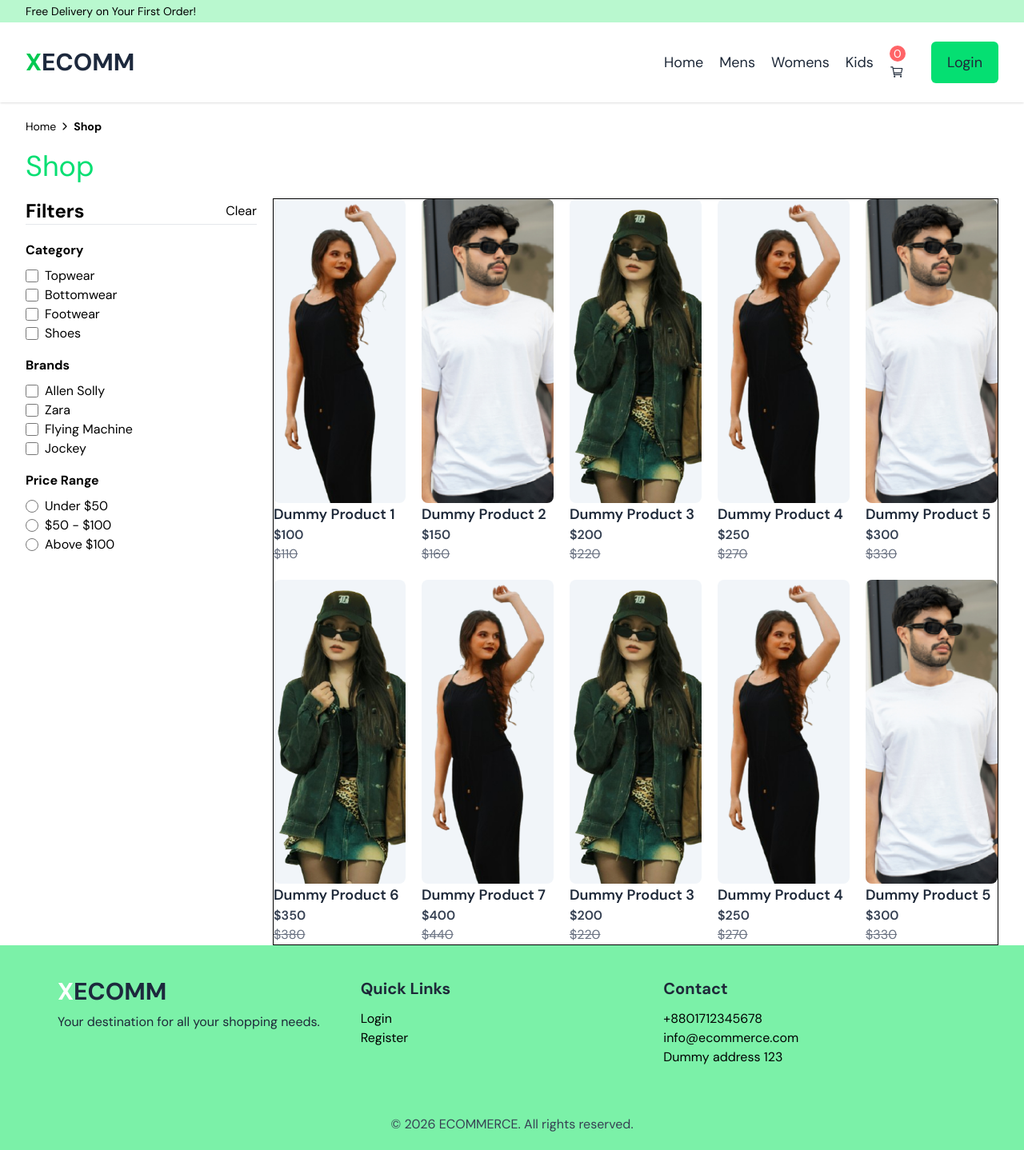
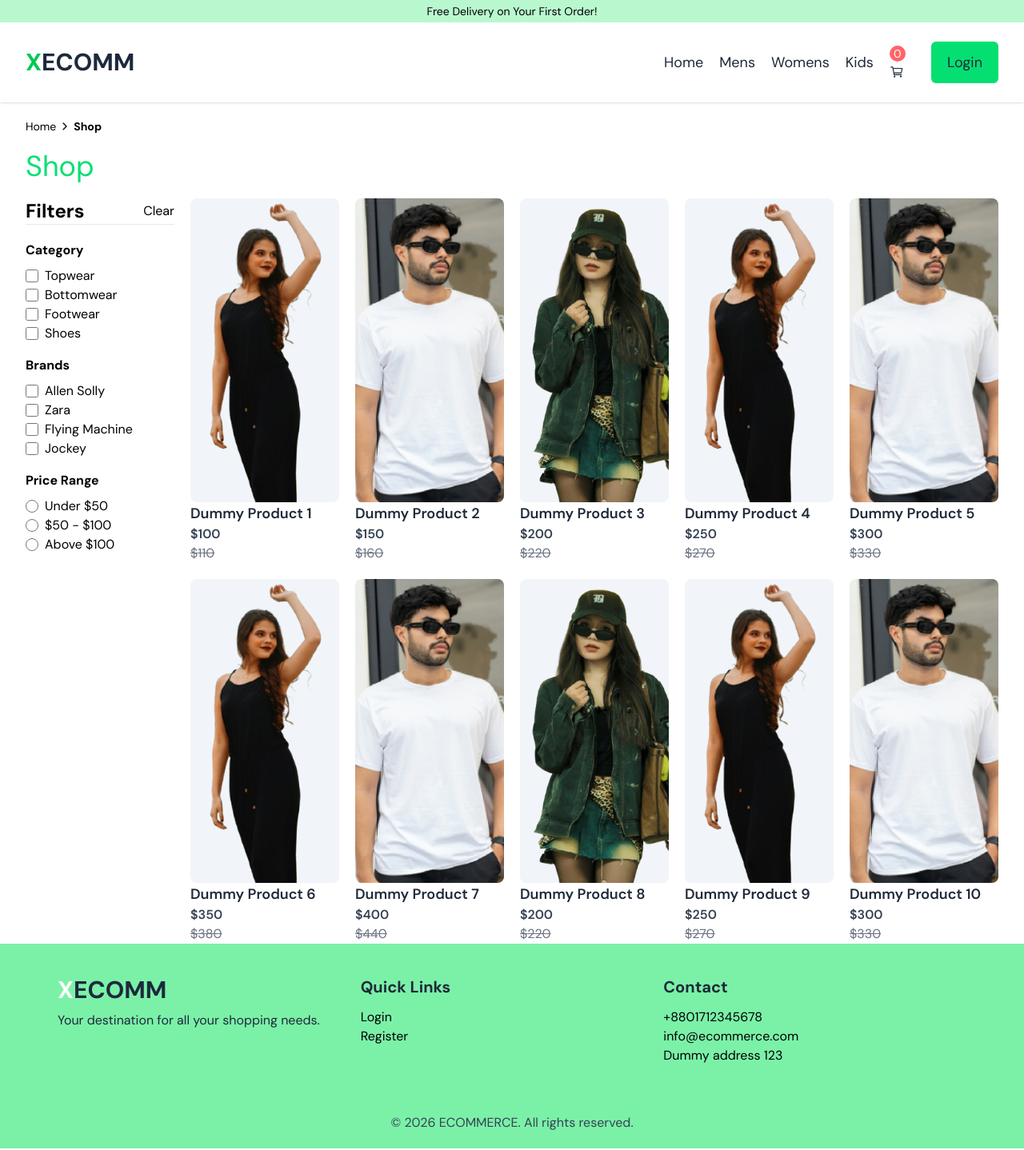
Before and after one commit to tirthosarkar/E-Commerce-Website-1, a React app: page /Shop in a window 1280 px wide. Shown: the whole page at 80% size. Built offline with nearby package versions, Linux system fonts and the light colour scheme; the HTML template or start-up script is replaced by a standard one.

Commit message:
Added photo to shop image w-full

```diff
--- a/src/components/layouts/Header.jsx
+++ b/src/components/layouts/Header.jsx
@@ -5,16 +5,16 @@ import Shop from './../../pages/Shop';
 
 const Header = () => {
   return (
-    <header className="relative z-50 w-full bg-white shadow-sm">
+    <header className="shadow">
       {/* Top Banner */}
       <div className="bg-green-200">
-        <div className="text-sm max-w-7xl mx-auto py-1 lg:px-8 px-5 text-center sm:text-left">
+        <div className="text-sm max-w-360 mx-auto py-1 lg:px-8 px-5 flex justify-center items-center ">
           Free Delivery on Your First Order!
         </div>
       </div>
 
       {/* Main Navigation Bar */}
-      <div className="max-w-360 mx-auto lg:py-6 py-3 lg:px-8 px-5 flex flex-wrap sm:flex-row justify-between items-center gap-3">
+      <div className="max-w-360 mx-auto lg:py-6 py-3 lg:px-8 px-5 flex  justify-between items-center">
         {/* Logo */}
         <Link to="/" className="flex items-center">
           <span className="text-3xl text-green-500 font-bold">X</span>
--- a/src/pages/Shop.jsx
+++ b/src/pages/Shop.jsx
@@ -47,34 +47,34 @@ const Shop = () => {
     {
       id: 6,
       name: 'Dummy Product 6',
-      image: ProductImage3,
+      image: ProductImage1,
       price: 350,
       crossPrice: 380,
     },
     {
       id: 7,
       name: 'Dummy Product 7',
-      image: ProductImage1,
+      image: ProductImage2,
       price: 400,
       crossPrice: 440,
     },
     {
       id: 8,
-      name: 'Dummy Product 3',
+      name: 'Dummy Product 8',
       image: ProductImage3,
       price: 200,
       crossPrice: 220,
     },
     {
       id: 9,
-      name: 'Dummy Product 4',
+      name: 'Dummy Product 9',
       image: ProductImage1,
       price: 250,
       crossPrice: 270,
     },
     {
       id: 10,
-      name: 'Dummy Product 5',
+      name: 'Dummy Product 10',
       image: ProductImage2,
       price: 300,
       crossPrice: 330,
@@ -103,7 +103,7 @@ const Shop = () => {
         <div className="max-w-360 lg:px-8 px-5 mx-auto mt-5">
           <div className="grid grid-cols-12 gap-5">
             {/*Sidebar*/}
-            <div className="col-span-3 pb-5">
+            <div className="col-span-12 lg:col-span-2 pb-5">
               <div className="flex justify-between items-center mb-3 border-b border-gray-200">
                 <span className="text-2xl font-bold">Filters</span>
                 <span className="">Clear</span>
@@ -174,14 +174,14 @@ const Shop = () => {
               </div>
             </div>
             {/*Product*/}
-            <div className="col-span-9 border">
+            <div className="col-span-12 lg:col-span-10">
               <div className="grid grid-cols-1 lg:grid-cols-5 sm:grid-cols-2 space-y-5 lg:space-y-0 gap-5">
                 {products.map(product => {
                   return (
                     <div key={product.id}>
                       <div className="bg-slate-100 overflow-hidden rounded-lg">
                         <img
-                          className="object-cover h-95 duration-500 ease-in-out transition-transform hover:scale-110"
+                          className="object-cover w-full lg:h-95 duration-500 ease-in-out transition-transform hover:scale-110"
                           src={product.image}
                           alt=""
                         />
```
